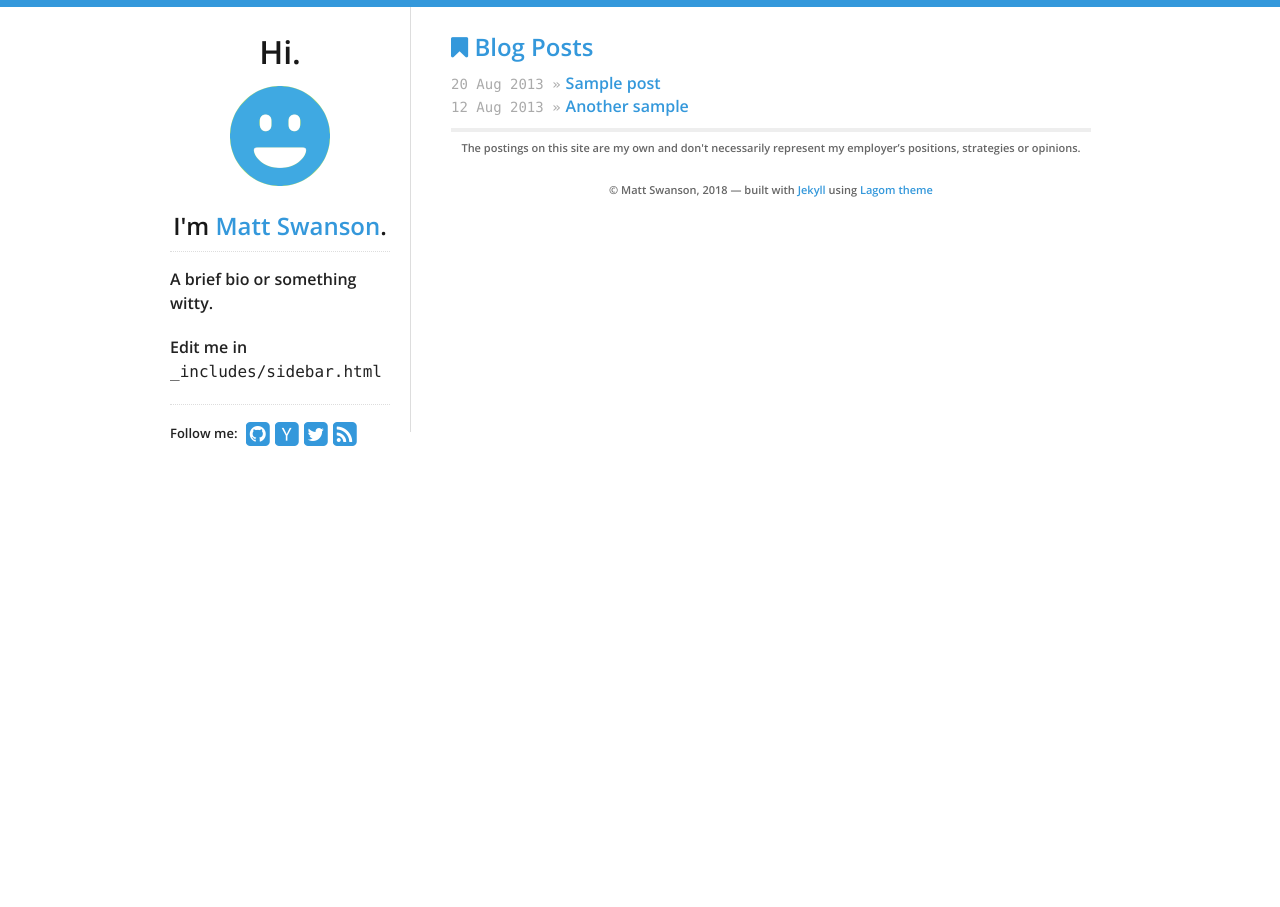
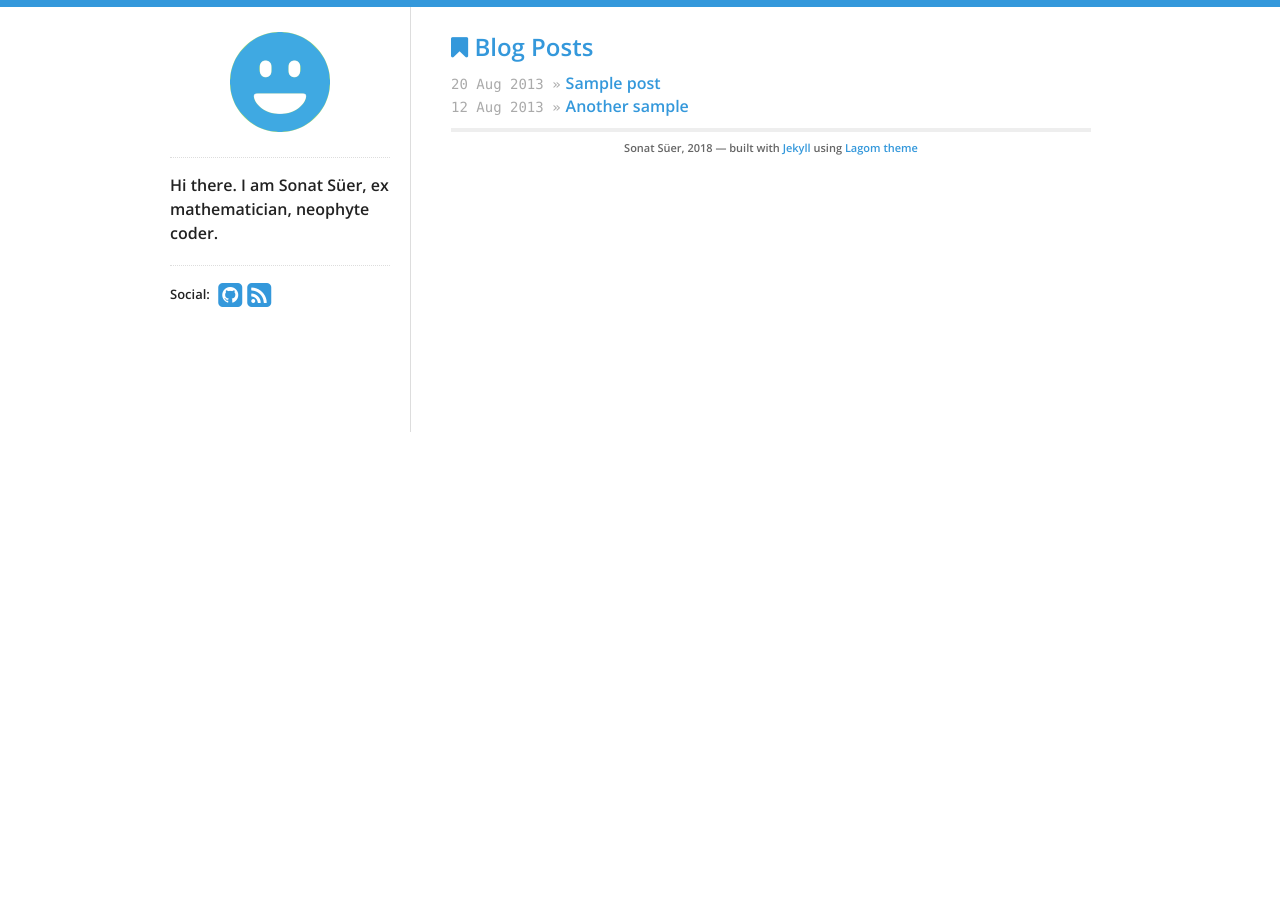
Before and after one commit to sonatsuer/sonatsuer.github.io, a Jekyll site: the page built from index.html, in a window 1280 px wide. Built offline with Jekyll 4.4.1, drawn with Linux system fonts in a browser that asks for light colours.

Commit message:
Some more personalisation

```diff
--- a/_data/theme.yml
+++ b/_data/theme.yml
@@ -5,12 +5,12 @@ highlight_color: '#3498db'
 
 # Profile links on the left sidebar, leave blank to ignore
 social:
-  github: swanson
+  github: sonatsuer
   #bitbucket: philipj
-  hacker_news: swanson
+  #hacker_news: swanson
   #stackexchange: 348619
   #stackoverflow: 348619
-  twitter: _swanson
+  #twitter: _swanson
   #facebook: zuck
   #tumblr: animalygifs
   #linkedin: philipjagielski
@@ -19,15 +19,12 @@ social:
   #flickr: johndoe
 
 # "Hi, I'm _______"
-name: Matt Swanson
-email: test@example.com
-tagline: "weak opinions, strongly held"
-
-# Google Analytics key, leave blank to ignore
-google_analytics_key: UA-xxxx-x
+name: Sonat Süer
+#email: test@example.com
+#tagline: "weak opinions, strongly held"
 
 # Toggle "Postings are my own" disclaimer in footer
-show_disclaimer: true
+show_disclaimer: false
 
 # Toggle link/icon to view atom feed (/atom.xml) in sidebar
 show_atom_feed: true
--- a/_includes/footer.html
+++ b/_includes/footer.html
@@ -7,6 +7,6 @@
   {% endif %}
 
   <p>
-    © {{ site.data.theme.name }}, {{ 'now' | date: "%Y" }} &mdash; built with <a href="http://jekyllrb.com/">Jekyll</a> using <a href="https://github.com/swanson/lagom">Lagom theme</a>
+    {{ site.data.theme.name }}, {{ 'now' | date: "%Y" }} &mdash; built with <a href="http://jekyllrb.com/">Jekyll</a> using <a href="https://github.com/swanson/lagom">Lagom theme</a>
   </p>
 </div>
--- a/_includes/sidebar.html
+++ b/_includes/sidebar.html
@@ -1,17 +1,10 @@
 <nav>
-  <h1>Hi.</h1>
   <a href="/">
-    {% if site.data.theme.social.gravatar %}
-    <img src="http://www.gravatar.com/avatar/{{ site.data.theme.social.gravatar }}?s=200" id="gravatar" alt="My photo"/>
-    {% else %}
     <img src="/logo.png" id="logo" alt="Blog logo"/>
-    {% endif %}
   </a>
-  <h2>I'm <a href="/">{{ site.data.theme.name }}</a>.</h2>
   <div id="bio">
-    <p>A brief bio or something witty.</p>
     <p>
-      Edit me in <code>_includes/sidebar.html</code>
+      Hi there. I am {{ site.data.theme.name }}, ex mathematician, neophyte coder.
     </p>
   </div>
   <div id="social">
--- a/_includes/social.html
+++ b/_includes/social.html
@@ -1,4 +1,4 @@
-Follow me:
+Social:
 <div id="stalker">
   {% if site.data.theme.social.github %}
   <a title="{{ site.data.theme.social.github }} on Github" href="https://github.com/{{ site.data.theme.social.github }}">
```
Also changed, not shown: 5 other files.
